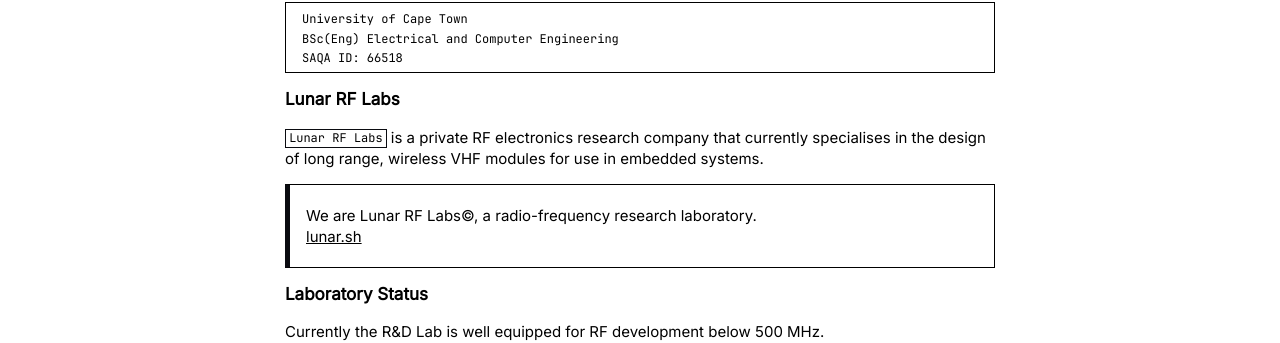
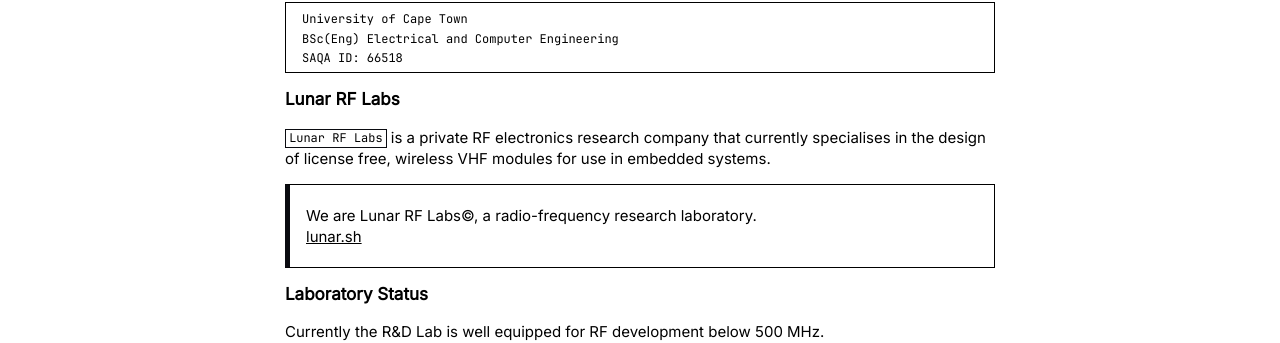
Before and after one commit to microstub/microstub.github.io, a Jekyll site: the page built from about.md, in a window 1280 px wide and 900 px high, scrolled down 834 px. Shown: the part 132-475 px from the top of the window. Built offline with Jekyll 4.4.1, drawn with Linux system fonts in a browser that asks for light colours; comment, search, counter and statistics services are not loaded.

Commit message:
Update about.md

```diff
--- a/about.md
+++ b/about.md
@@ -44,7 +44,7 @@
 # Lunar RF Labs
 
 `Lunar RF Labs` is a private RF electronics research company that currently
-specialises in the design of long range, wireless VHF modules for use in
+specialises in the design of license free, wireless VHF modules for use in
 embedded systems.
 
 > We are Lunar RF Labs©, a radio-frequency research laboratory. <br>
```
